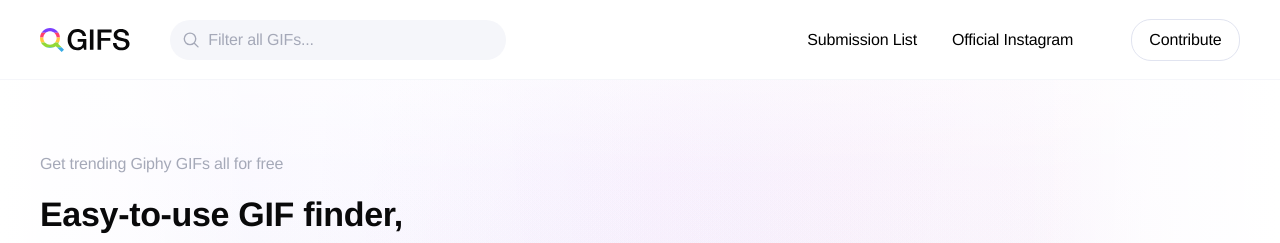
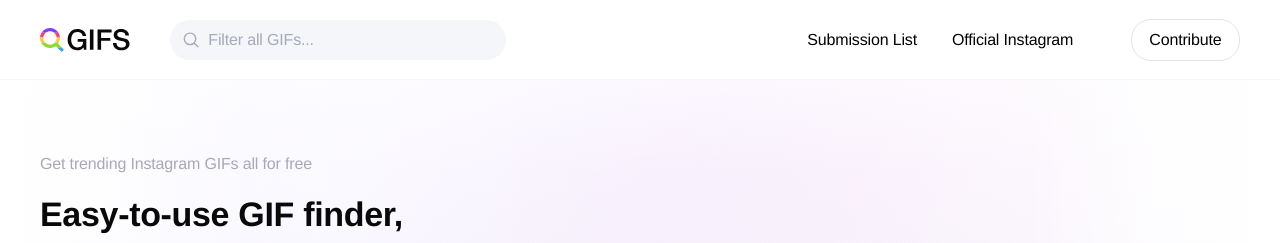
Before and after one commit to unsignd/findgifs, a React (Create React App) app: page / in a window 1280 px wide. Shown: the top 243 px of the page. Built offline with nearby package versions, Linux system fonts and the light colour scheme; no server answers.

Commit message:
edit subheading text

```diff
--- a/src/components/Banner.tsx
+++ b/src/components/Banner.tsx
@@ -119,7 +119,7 @@ export function Banner() {
     <Wrapper $isMobile={width <= 1040}>
       <TextGroup>
         <Subheading $isMobile={width <= 1040}>
-          Get {size} trending Giphy GIFs all for free
+          Get {size} trending Instagram GIFs all for free
         </Subheading>
         <Heading $isMobile={width <= 1040}>
           Easy-to-use GIF finder,{'\n'}contributed by users all around the
```
